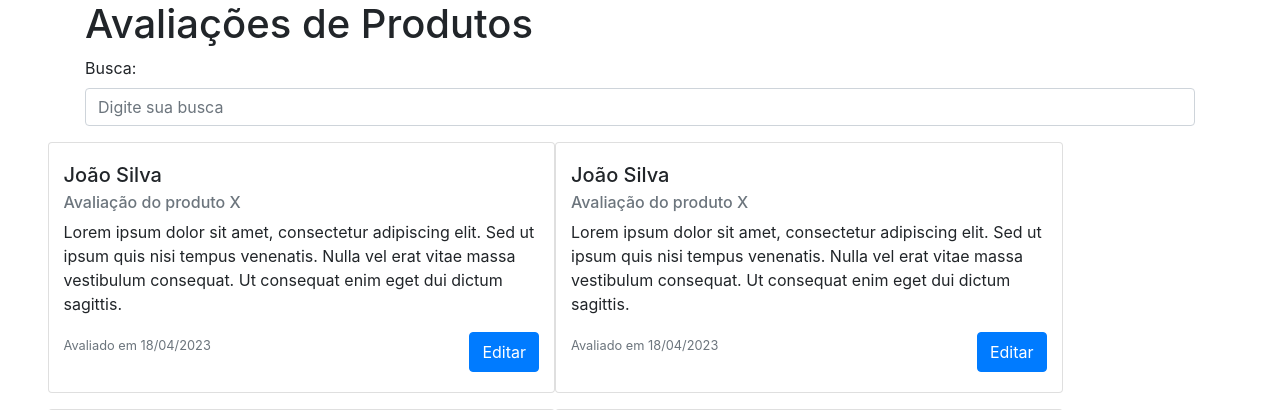
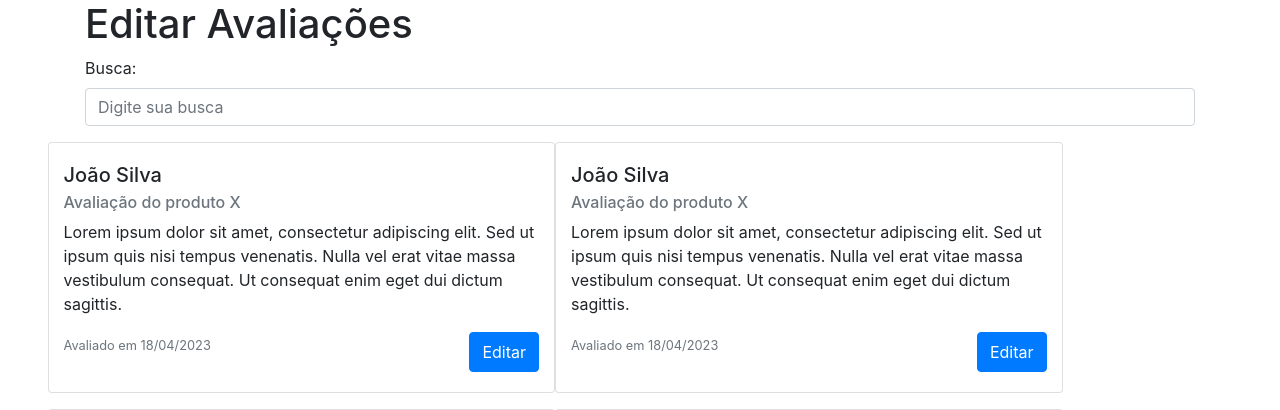
Before and after one commit to nicolahsss/projeto-talisma, a PHP site: page /app/pages/painelADM/opcoesPainelADM/opcoesGerenciaAvaliacoes/editarAvaliacoes.php in a window 1280 px wide. Shown: the top 410 px of the page. Run offline with PHP 8.4, Linux system fonts and the light colour scheme; some libraries are stand-ins or nearby versions.

Commit message:
feat: Alteração no titulo da pagina de edição de avaliações.

```diff
--- a/app/pages/painelADM/opcoesPainelADM/opcoesGerenciaAvaliacoes/editarAvaliacoes.php
+++ b/app/pages/painelADM/opcoesPainelADM/opcoesGerenciaAvaliacoes/editarAvaliacoes.php
@@ -9,7 +9,7 @@
 </head>
 <body>
 	<div class="container">
-		<h1>Avaliações de Produtos</h1>
+		<h1>Editar Avaliações</h1>
 		<!-- Adicione o campo de busca -->
 		<div class="form-group">
 			<label for="busca">Busca:</label>
```
